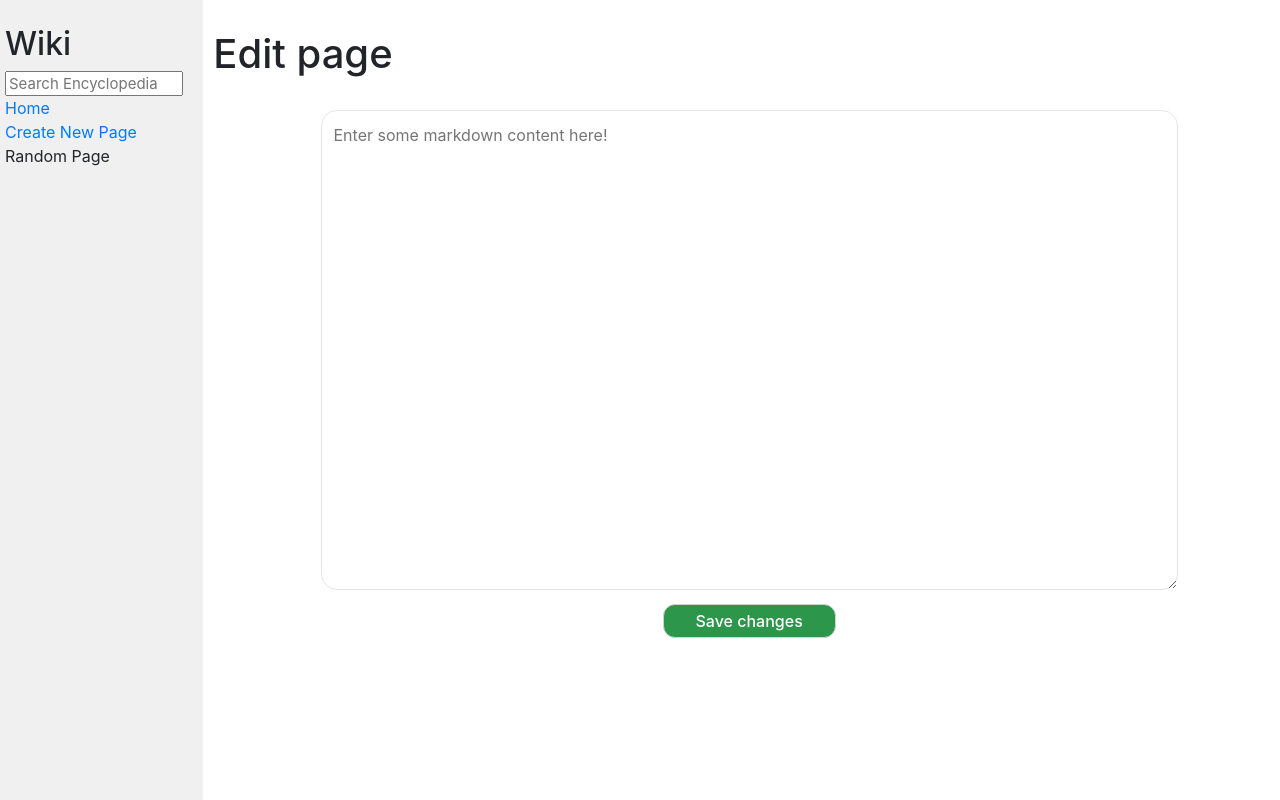
After one commit to gbrandao-creator/CS50-Web, a Django app: page /wiki/editpage/1 in a window 1280 px wide. The commit adds this page. Run offline with Django 3.2, Linux system fonts and the light colour scheme; some libraries are stand-ins or nearby versions.

Commit message:
Finished edit page.

```diff
--- /dev/null
+++ b/wiki/encyclopedia/forms.py
@@ -0,0 +1,29 @@
+from django import forms
+
+class NewPageForm(forms.Form):
+    title = forms.CharField(widget=forms.TextInput(attrs={
+        'placeholder': 'Page title',
+        'style': 'size: larger;\
+        border-radius: 0.5rem;\
+        border: 0.1rem solid rgb(230,230,230);\
+        padding: 0.75rem 0.75rem;\
+        font-weight: bold;\
+        width: 35%;\
+        margin-bottom: 1.5rem'
+    }), label="")
+    markdown_content = forms.CharField(widget=forms.Textarea(attrs={
+        'placeholder': 'Enter some markdown content here!',
+        'style': 'border-radius: 1rem;\
+        border: 0.1rem solid rgb(230,230,230);\
+        padding: 0.75rem 0.75rem;\
+        max-height: 60vh;'
+    }), label="")
+
+class EditPageForm(forms.Form):
+    markdown_content = forms.CharField(widget=forms.Textarea(attrs={
+        'placeholder': 'Enter some markdown content here!',
+        'style': 'border-radius: 1rem;\
+        border: 0.1rem solid rgb(230,230,230);\
+        padding: 0.75rem 0.75rem;\
+        max-height: 60vh;'
+    }), label="")
--- a/wiki/encyclopedia/static/encyclopedia/styles.css
+++ b/wiki/encyclopedia/static/encyclopedia/styles.css
@@ -39,7 +39,7 @@ textarea {
     margin-top: 5px;
 }
 
-input[type=submit]{
+.submit{
     margin-top: 0.5rem;
     background-color: rgb(44, 151, 75);
     border: 1px solid rgb(210, 210,210);
@@ -49,6 +49,6 @@ input[type=submit]{
     color:white;
 }
 
-input[type=submit]:hover{
+.submit:hover{
     background-color: rgb(34, 141, 65);
 }
--- /dev/null
+++ b/wiki/encyclopedia/templates/encyclopedia/edit_page.html
@@ -0,0 +1,16 @@
+{% extends "encyclopedia/layout.html" %}
+
+{% block title %}
+    Edit page - {{ entry_title }}
+{% endblock %}
+
+{% block body %}
+    <div style="margin: 0 auto">
+        <h1>Edit page </h1>
+        <form action="{% url 'edit_page' entry_title %}" method="post" accept-charset="UTF-8" style="display: inline-flexbox; text-align: center;">
+            {% csrf_token %}
+            {{ form }}<br>
+            <input class="submit" type="submit" value="Save changes">
+        </form>
+    </div>
+{% endblock %}
--- a/wiki/encyclopedia/templates/encyclopedia/layout.html
+++ b/wiki/encyclopedia/templates/encyclopedia/layout.html
@@ -4,6 +4,7 @@
 
 <html lang="en">
     <head>
+        <meta charset="UTF-8">
         <title>{% block title %}{% endblock %}</title>
         <link rel="stylesheet" href="https://stackpath.bootstrapcdn.com/bootstrap/4.4.1/css/bootstrap.min.css" integrity="sha384-Vkoo8x4CGsO3+Hhxv8T/Q5PaXtkKtu6ug5TOeNV6gBiFeWPGFN9MuhOf23Q9Ifjh" crossorigin="anonymous">
         <link href="{% static 'encyclopedia/styles.css' %}" rel="stylesheet">
--- a/wiki/encyclopedia/templates/encyclopedia/new_page.html
+++ b/wiki/encyclopedia/templates/encyclopedia/new_page.html
@@ -8,10 +8,10 @@
     {% if not name_error %}
         <div style="margin: 0 auto">
             <h1>Create New Page</h1>
-            <form action="{% url 'new_page' %}" method="post" style="display: inline-flexbox; text-align: center;">
+            <form action="{% url 'new_page' %}" method="post" accept-charset="UTF-8" style="display: inline-flexbox; text-align: center;">
                 {% csrf_token %}
                 {{ form }}<br>
-                <input id="submit_new_page" type="submit" value="Save new page">
+                <input class="submit" type="submit" value="Save new page">
             </form>
         </div>
     {% else %}
--- a/wiki/encyclopedia/templates/encyclopedia/wiki_entry.html
+++ b/wiki/encyclopedia/templates/encyclopedia/wiki_entry.html
@@ -7,6 +7,7 @@
 {% block body %}
     {% if content != None %}
         {{ content |safe }}
+        <a href="{% url 'edit_page' entry_title %}">edit me</a>
     {% else %}
         <h5 style="padding: 1rem">Sorry. The requested page "<em>wiki/{{entry_title}}</em>" was not found.<h5>
     {% endif %}
--- a/wiki/encyclopedia/urls.py
+++ b/wiki/encyclopedia/urls.py
@@ -6,5 +6,6 @@ urlpatterns = [
     path("", views.index, name="index"),
     path("<str:entry_title>", views.wiki_entry, name="wiki_entry"),
     path("search/", views.search_results, name="search_results"),
-    path("newpage/", views.new_page, name="new_page")
+    path("newpage/", views.new_page, name="new_page"),
+    path("editpage/<str:entry_title>", views.edit_page, name="edit_page")
 ]
--- a/wiki/encyclopedia/util.py
+++ b/wiki/encyclopedia/util.py
@@ -1,5 +1,5 @@
+# -*- coding: utf-8 -*-
 import re
-
 from django.core.files.base import ContentFile
 from django.core.files.storage import default_storage
 import markdown
@@ -14,28 +14,38 @@ def list_entries():
                 for filename in filenames if filename.endswith(".md")))
 
 
-def save_entry(title, content):
+def save_entry(title, content, edit=False):
     """
     Saves an encyclopedia entry, given its title and Markdown
     content. If an existing entry with the same title already exists,
-    it is replaced.
+    raises exception.
     """
     filename = f"entries/{title}.md"
     if default_storage.exists(filename):
-        raise Exception("File already exists! Entry cannot be saved.")
-    default_storage.save(filename, ContentFile(content))
+        if not edit:
+            raise Exception("File already exists! Entry cannot be saved.")
+        default_storage.delete(filename)
 
+    default_storage.save(filename, ContentFile(content.encode("utf-8")))
+
+
+def get_entry_markdown(title):
+    """
+    Retrieves an encyclopedia entry's markdown content
+     by its title. If no such entry exists, the function returns None.
+    """
+    try:
+        f = default_storage.open(f"entries/{title}.md")
+        str = ""
+        for line in f.readlines():
+            str += line.decode("utf-8")
+        return str
+    except FileNotFoundError:
+        return None
 
 def get_entry(title):
     """
     Retrieves an encyclopedia entry by its title. If no such
     entry exists, the function returns None.
     """
-    try:
-        f = default_storage.open(f"entries/{title}.md")
-        str = ""
-        for line in f.readlines():
-            str += markdown.markdown(line.decode("utf-8"))
-        return str
-    except FileNotFoundError:
-        return None
+    return markdown.markdown(get_entry_markdown(title))
--- a/wiki/encyclopedia/views.py
+++ b/wiki/encyclopedia/views.py
@@ -1,28 +1,12 @@
+# -*- coding: utf-8 -*-
 from django.shortcuts import render
-from django import forms
+from . import forms
 from django.http import HttpResponseRedirect
 from django.urls import reverse
 from . import util
 
 
-class NewPageForm(forms.Form):
-    title = forms.CharField(widget=forms.TextInput(attrs={
-        'placeholder': 'Page title',
-        'style': 'size: larger;\
-        border-radius: 0.5rem;\
-        border: 0.1rem solid rgb(230,230,230);\
-        padding: 0.75rem 0.75rem;\
-        font-weight: bold;\
-        width: 35%;\
-        margin-bottom: 1.5rem'
-    }), label="")
-    md_content = forms.CharField(widget=forms.Textarea(attrs={
-        'placeholder': 'Enter some markdown content here!',
-        'style': 'border-radius: 1rem;\
-        border: 0.1rem solid rgb(230,230,230);\
-        padding: 0.75rem 0.75rem;\
-        max-height: 60vh;'
-    }), label="")
+
 
 
 def index(request):
@@ -32,6 +16,7 @@ def index(request):
 
 def wiki_entry(request, entry_title):
     content = util.get_entry(entry_title)
+    print(content)
     return render(request, "encyclopedia/wiki_entry.html", {
         "entry_title": entry_title,
         "content": content
@@ -53,10 +38,10 @@ def search_results(request):
 
 def new_page(request):
     if request.method == "POST":
-        form = NewPageForm(request.POST)
+        form = forms.NewPageForm(request.POST)
         if form.is_valid():
             new_page_title = form.cleaned_data["title"]
-            new_page_content = form.cleaned_data["md_content"]
+            new_page_content = form.cleaned_data.get("markdown_content")
             try:
                 util.save_entry(new_page_title, new_page_content)
                 return HttpResponseRedirect(reverse('wiki_entry', kwargs={'entry_title': new_page_title}))
@@ -64,11 +49,31 @@ def new_page(request):
                 return render(request, "encyclopedia/new_page.html", {
                 "name_error": True
             })
-
         else:
             return render(request, "encyclopedia/new_page.html", {
                 "form": form
             })
     return render(request, "encyclopedia/new_page.html", {
-        "form": NewPageForm()
+        "page_title": "Create New Page",
+        "form": forms.NewPageForm()
     })
+
+def edit_page(request, entry_title):
+    if request.method == "POST":
+        form = forms.EditPageForm(request.POST)
+        if form.is_valid():
+            edit_page_content = form.cleaned_data.get("markdown_content")
+            print("Este é o edit_page_content: ", edit_page_content)
+            util.save_entry(entry_title, edit_page_content, edit=True)
+            return HttpResponseRedirect(reverse('wiki_entry', kwargs={'entry_title': entry_title}))
+        else:
+            content = util.get_entry_markdown(entry_title)
+            return render(request, "encyclopedia/edit_page.html", {
+                "entry_title": entry_title,
+                "form": forms.EditPageForm(initial={'markdown_content': content})
+            })
+    content = util.get_entry_markdown(entry_title)
+    return render(request, "encyclopedia/edit_page.html", {
+        "entry_title": entry_title,
+        "form": forms.EditPageForm(initial={'markdown_content': content})
+    })
```
Also changed, not shown: wiki/entries/Git.md (+2 -0 lines), wiki/entries/CSS.md (line endings or trailing spaces).
